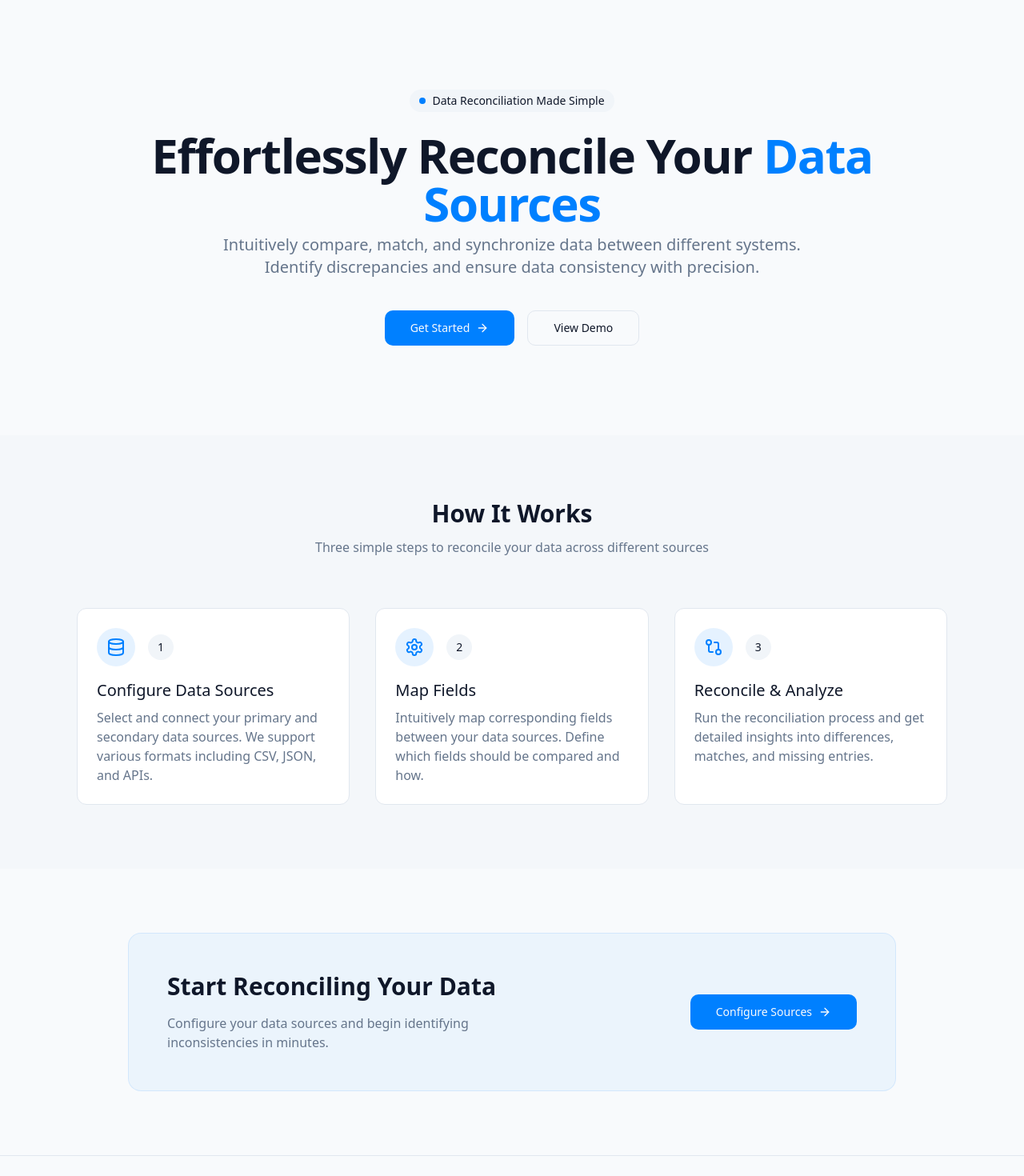
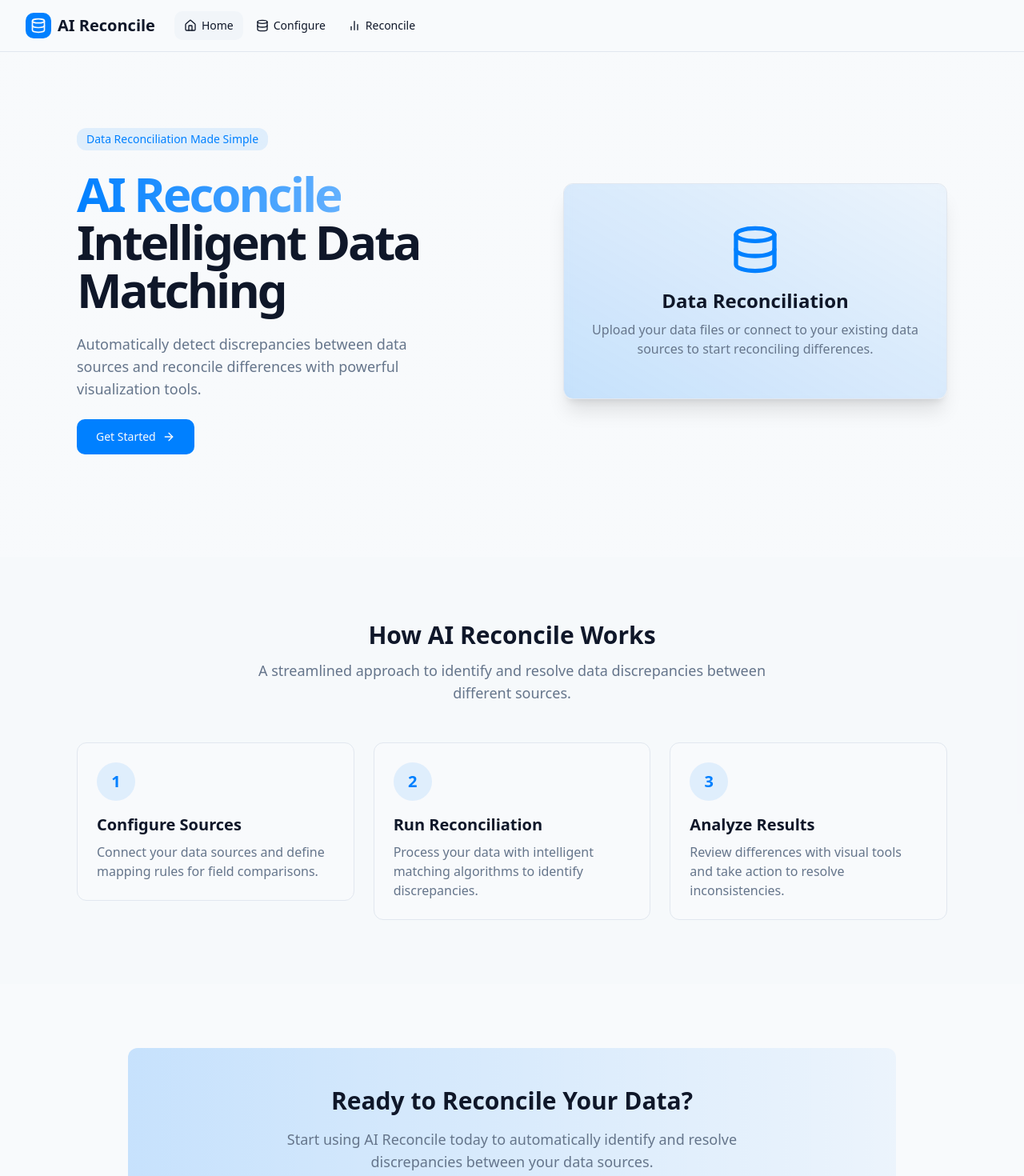
Before and after one commit to DWilko85/tdrecons, a React (Vite) app: page / in a window 1280 px wide. Shown: the top 1470 px of the page at 80% size. Built offline with nearby package versions, Linux system fonts and the light colour scheme.

Commit message:
Rename: Product to AI Reconcile
Rename the product to AI Reconcile.

```diff
--- a/src/components/Navbar.tsx
+++ b/src/components/Navbar.tsx
@@ -1,97 +1,58 @@
 
-import React, { useState, useEffect } from "react";
+import React from "react";
 import { Link, useLocation } from "react-router-dom";
+import { Button } from "@/components/ui/button";
+import { Database, BarChart2, Home } from "lucide-react";
 import { cn } from "@/lib/utils";
-import { Database, Home, Settings } from "lucide-react";
 
-// Added RouteAwareNavbar wrapper
-const Navbar: React.FC = () => {
-  return <RouteAwareNavbar />;
+export interface NavbarProps {
+  className?: string;
+}
+
+const Navbar: React.FC<NavbarProps> = ({ className }) => {
+  // A small trick to not try to use useLocation at the top level which would cause an error
+  // when we render this component in App.tsx outside of a Router context
+  return <RouteAwareNavbar className={className} />;
 };
 
-// Components that use router hooks are separated
-const RouteAwareNavbar: React.FC = () => {
+// This component is only rendered when inside a Router context
+const RouteAwareNavbar = ({ className }: NavbarProps) => {
   const location = useLocation();
-  const [scrolled, setScrolled] = useState(false);
-
-  useEffect(() => {
-    const handleScroll = () => {
-      const isScrolled = window.scrollY > 10;
-      if (isScrolled !== scrolled) {
-        setScrolled(isScrolled);
-      }
-    };
-
-    window.addEventListener("scroll", handleScroll);
-    return () => {
-      window.removeEventListener("scroll", handleScroll);
-    };
-  }, [scrolled]);
-
-  const navItems = [
-    { name: "Home", path: "/", icon: <Home className="w-4 h-4" /> },
-    { name: "Configure", path: "/configure", icon: <Settings className="w-4 h-4" /> },
-    { name: "Reconcile", path: "/reconcile", icon: <Database className="w-4 h-4" /> },
-  ];
 
   return (
-    <nav
-      className={cn(
-        "fixed top-0 w-full z-50 transition-all-300",
-        scrolled
-          ? "bg-white/80 backdrop-blur-lg border-b shadow-sm py-3"
-          : "bg-transparent py-5"
-      )}
-    >
-      <div className="container mx-auto px-4 sm:px-6 lg:px-8">
-        <div className="flex justify-between items-center">
-          <Link
-            to="/"
-            className="flex items-center space-x-2 text-primary font-medium text-lg"
-          >
-            <div className="w-8 h-8 rounded-md bg-primary/10 flex items-center justify-center">
-              <Database className="w-5 h-5 text-primary" />
+    <header className={cn("fixed top-0 left-0 right-0 z-50 bg-background/90 backdrop-blur-sm border-b", className)}>
+      <div className="container flex h-16 items-center justify-between">
+        <div className="flex items-center gap-6">
+          <Link to="/" className="flex items-center gap-2">
+            <div className="rounded-md bg-primary p-1.5">
+              <Database className="h-5 w-5 text-primary-foreground" />
             </div>
-            <span className="font-semibold">DataSync</span>
+            <span className="text-xl font-bold">AI Reconcile</span>
           </Link>
 
-          <div className="hidden md:flex space-x-1">
-            {navItems.map((item) => (
-              <Link
-                key={item.path}
-                to={item.path}
-                className={cn(
-                  "flex items-center px-4 py-2 rounded-full text-sm font-medium transition-all-200 focus-ring",
-                  location.pathname === item.path
-                    ? "bg-primary text-primary-foreground"
-                    : "text-foreground/70 hover:text-foreground hover:bg-secondary"
-                )}
-              >
-                <span className="mr-2">{item.icon}</span>
-                {item.name}
+          <nav className="hidden md:flex items-center gap-1">
+            <Button asChild variant={location.pathname === "/" ? "secondary" : "ghost"} size="sm" className="gap-1.5">
+              <Link to="/">
+                <Home className="h-4 w-4" />
+                Home
               </Link>
-            ))}
-          </div>
-
-          <div className="md:hidden flex space-x-1">
-            {navItems.map((item) => (
-              <Link
-                key={item.path}
-                to={item.path}
-                className={cn(
-                  "flex items-center p-2 rounded-full transition-all-200 focus-ring",
-                  location.pathname === item.path
-                    ? "bg-primary text-primary-foreground"
-                    : "text-foreground/70 hover:text-foreground hover:bg-secondary"
-                )}
-              >
-                {item.icon}
+            </Button>
+            <Button asChild variant={location.pathname === "/configure" ? "secondary" : "ghost"} size="sm" className="gap-1.5">
+              <Link to="/configure">
+                <Database className="h-4 w-4" />
+                Configure
               </Link>
-            ))}
-          </div>
+            </Button>
+            <Button asChild variant={location.pathname === "/reconcile" ? "secondary" : "ghost"} size="sm" className="gap-1.5">
+              <Link to="/reconcile">
+                <BarChart2 className="h-4 w-4" />
+                Reconcile
+              </Link>
+            </Button>
+          </nav>
         </div>
       </div>
-    </nav>
+    </header>
   );
 };
 
--- a/src/pages/Configure.tsx
+++ b/src/pages/Configure.tsx
@@ -38,7 +38,7 @@ const Configure = () => {
         <div className="container max-w-6xl">
           <AnimatedTransition type="slide-down" delay={0.1}>
             <div className="text-center max-w-3xl mx-auto">
-              <h1 className="text-3xl font-bold mb-3">Configure Data Sources</h1>
+              <h1 className="text-3xl font-bold mb-3">AI Reconcile: Configure Data Sources</h1>
               <p className="text-muted-foreground text-lg">
                 Set up your data sources and field mappings to begin the reconciliation process
               </p>
--- a/src/pages/Index.tsx
+++ b/src/pages/Index.tsx
@@ -1,103 +1,115 @@
 
 import React from "react";
-import { Link } from "react-router-dom";
+import { useNavigate } from "react-router-dom";
 import { Button } from "@/components/ui/button";
-import { ArrowRight, Database, GitCompare, Settings } from "lucide-react";
+import { Database, ArrowRight } from "lucide-react";
+import Navbar from "@/components/Navbar";
 import AnimatedTransition from "@/components/AnimatedTransition";
-import { cn } from "@/lib/utils";
 
 const Index = () => {
+  const navigate = useNavigate();
+
   return (
-    <div className="min-h-screen flex flex-col">
+    <div className="min-h-screen">
+      <Navbar />
+
       {/* Hero Section */}
-      <section className="flex-1 flex flex-col items-center justify-center px-4 py-20 md:py-28">
-        <AnimatedTransition
-          type="slide-up"
-          delay={0.1}
-          className="container max-w-5xl text-center space-y-6"
-        >
-          <div className="space-y-2">
-            <div className="inline-flex items-center rounded-full px-3 py-1 text-sm font-medium bg-secondary text-secondary-foreground mb-4">
-              <span className="flex h-2 w-2 rounded-full bg-primary mr-2"></span>
+      <section className="pt-32 pb-20 md:pt-40 md:pb-32 bg-gradient-to-b from-background to-background/90">
+        <div className="container max-w-6xl">
+          <div className="grid grid-cols-1 lg:grid-cols-2 gap-12 items-center">
+            <AnimatedTransition type="slide-right">
+              <div className="space-y-6">
+                <div className="inline-block rounded-lg bg-primary/10 px-3 py-1 text-sm text-primary">
                   Data Reconciliation Made Simple
                 </div>
+                <h1 className="text-4xl md:text-5xl lg:text-6xl font-bold leading-tight tracking-tighter">
+                  <span className="bg-gradient-to-r from-primary to-primary/60 bg-clip-text text-transparent">AI Reconcile</span>
+                  <br />
+                  Intelligent Data Matching
+                </h1>
+                <p className="text-lg text-muted-foreground max-w-md">
+                  Automatically detect discrepancies between data sources and reconcile differences with powerful visualization tools.
+                </p>
 
-            <h1 className="text-4xl md:text-5xl lg:text-6xl font-bold tracking-tight">
-              Effortlessly Reconcile Your <span className="text-primary">Data Sources</span>
-            </h1>
+                <div className="flex flex-wrap gap-4">
+                  <Button
+                    size="lg"
+                    className="gap-2 px-6"
+                    onClick={() => navigate('/configure')}
+                  >
+                    Get Started
+                    <ArrowRight className="h-4 w-4" />
+                  </Button>
+                </div>
+              </div>
+            </AnimatedTransition>
 
-            <p className="mt-6 text-lg md:text-xl text-muted-foreground max-w-3xl mx-auto">
-              Intuitively compare, match, and synchronize data between different systems.
-              Identify discrepancies and ensure data consistency with precision.
+            <AnimatedTransition type="slide-up" delay={0.3}>
+              <div className="lg:pl-10">
+                <div className="aspect-video relative overflow-hidden rounded-lg border shadow-xl">
+                  <div className="absolute inset-0 bg-gradient-to-tr from-primary/20 to-primary/5 backdrop-blur-sm">
+                    <div className="flex h-full flex-col items-center justify-center p-6 text-center">
+                      <Database className="h-16 w-16 mb-4 text-primary" />
+                      <h3 className="text-2xl font-bold mb-2">Data Reconciliation</h3>
+                      <p className="text-muted-foreground max-w-md">
+                        Upload your data files or connect to your existing data sources to start reconciling differences.
                       </p>
                     </div>
-
-          <div className="flex flex-col sm:flex-row items-center justify-center gap-4 pt-4">
-            <Button asChild size="lg" className="px-8 gap-2">
-              <Link to="/configure">
-                Get Started
-                <ArrowRight className="h-4 w-4" />
-              </Link>
-            </Button>
-            <Button asChild variant="outline" size="lg" className="px-8">
-              <Link to="/reconcile">
-                View Demo
-              </Link>
-            </Button>
+                  </div>
+                </div>
               </div>
             </AnimatedTransition>
+          </div>
+        </div>
       </section>
 
       {/* Features Section */}
-      <section className="bg-secondary/50 py-20">
+      <section className="py-20 bg-muted/30">
         <div className="container max-w-6xl">
-          <AnimatedTransition type="slide-up" delay={0.2}>
-            <div className="text-center mb-16">
-              <h2 className="text-3xl font-bold">How It Works</h2>
-              <p className="text-muted-foreground mt-3 max-w-2xl mx-auto">
-                Three simple steps to reconcile your data across different sources
+          <AnimatedTransition type="fade">
+            <div className="text-center mb-12">
+              <h2 className="text-3xl font-bold mb-3">How AI Reconcile Works</h2>
+              <p className="text-muted-foreground text-lg max-w-2xl mx-auto">
+                A streamlined approach to identify and resolve data discrepancies between different sources.
               </p>
             </div>
           </AnimatedTransition>
 
-          <div className="grid grid-cols-1 md:grid-cols-3 gap-8">
-            <AnimatedTransition
-              type="scale"
-              delay={0.3}
-              className="flex flex-col"
-            >
-              <FeatureCard
-                icon={<Database className="h-6 w-6" />}
-                step={1}
-                title="Configure Data Sources"
-                description="Select and connect your primary and secondary data sources. We support various formats including CSV, JSON, and APIs."
-              />
+          <div className="grid grid-cols-1 md:grid-cols-3 gap-6">
+            <AnimatedTransition type="slide-up" delay={0.1}>
+              <div className="bg-background rounded-lg border p-6">
+                <div className="h-12 w-12 rounded-full bg-primary/10 flex items-center justify-center mb-4">
+                  <span className="text-xl font-bold text-primary">1</span>
+                </div>
+                <h3 className="text-xl font-semibold mb-2">Configure Sources</h3>
+                <p className="text-muted-foreground">
+                  Connect your data sources and define mapping rules for field comparisons.
+                </p>
+              </div>
             </AnimatedTransition>
 
-            <AnimatedTransition
-              type="scale"
-              delay={0.4}
-              className="flex flex-col"
-            >
-              <FeatureCard
-                icon={<Settings className="h-6 w-6" />}
-                step={2}
-                title="Map Fields"
-                description="Intuitively map corresponding fields between your data sources. Define which fields should be compared and how."
-              />
+            <AnimatedTransition type="slide-up" delay={0.2}>
+              <div className="bg-background rounded-lg border p-6">
+                <div className="h-12 w-12 rounded-full bg-primary/10 flex items-center justify-center mb-4">
+                  <span className="text-xl font-bold text-primary">2</span>
+                </div>
+                <h3 className="text-xl font-semibold mb-2">Run Reconciliation</h3>
+                <p className="text-muted-foreground">
+                  Process your data with intelligent matching algorithms to identify discrepancies.
+                </p>
+              </div>
             </AnimatedTransition>
 
-            <AnimatedTransition
-              type="scale"
-              delay={0.5}
-              className="flex flex-col"
-            >
-              <FeatureCard
-                icon={<GitCompare className="h-6 w-6" />}
-                step={3}
-                title="Reconcile & Analyze"
-                description="Run the reconciliation process and get detailed insights into differences, matches, and missing entries."
-              />
+            <AnimatedTransition type="slide-up" delay={0.3}>
+              <div className="bg-background rounded-lg border p-6">
+                <div className="h-12 w-12 rounded-full bg-primary/10 flex items-center justify-center mb-4">
+                  <span className="text-xl font-bold text-primary">3</span>
+                </div>
+                <h3 className="text-xl font-semibold mb-2">Analyze Results</h3>
+                <p className="text-muted-foreground">
+                  Review differences with visual tools and take action to resolve inconsistencies.
+                </p>
+              </div>
             </AnimatedTransition>
           </div>
         </div>
@@ -105,61 +117,25 @@ const Index = () => {
 
       {/* CTA Section */}
       <section className="py-20">
-        <AnimatedTransition type="fade" delay={0.2}>
         <div className="container max-w-5xl">
-            <div className="rounded-2xl bg-primary/5 border border-primary/10 p-8 md:p-12">
-              <div className="flex flex-col md:flex-row items-center justify-between gap-8">
-                <div className="space-y-4 text-center md:text-left">
-                  <h2 className="text-2xl md:text-3xl font-bold">Start Reconciling Your Data</h2>
-                  <p className="text-muted-foreground max-w-md">
-                    Configure your data sources and begin identifying inconsistencies in minutes.
+          <AnimatedTransition type="scale">
+            <div className="bg-gradient-to-r from-primary/20 to-primary/5 rounded-xl p-8 md:p-12 text-center">
+              <h2 className="text-3xl font-bold mb-4">Ready to Reconcile Your Data?</h2>
+              <p className="text-lg text-muted-foreground mb-8 max-w-2xl mx-auto">
+                Start using AI Reconcile today to automatically identify and resolve discrepancies between your data sources.
               </p>
-                </div>
-                <Button asChild size="lg" className="min-w-40 gap-2">
-                  <Link to="/configure">
-                    Configure Sources
+              <Button
+                size="lg"
+                className="gap-2 px-8"
+                onClick={() => navigate('/configure')}
+              >
+                Get Started
                 <ArrowRight className="h-4 w-4" />
-                  </Link>
               </Button>
             </div>
+          </AnimatedTransition>
         </div>
-          </div>
-        </AnimatedTransition>
       </section>
-
-      {/* Footer */}
-      <footer className="border-t">
-        <div className="container py-8 text-center text-sm text-muted-foreground">
-          <p>© {new Date().getFullYear()} DataSync. All rights reserved.</p>
-        </div>
-      </footer>
-    </div>
-  );
-};
-
-interface FeatureCardProps {
-  icon: React.ReactNode;
-  step: number;
-  title: string;
-  description: string;
-}
-
-const FeatureCard: React.FC<FeatureCardProps> = ({ icon, step, title, description }) => {
-  return (
-    <div className={cn(
-      "rounded-lg border bg-card p-6 text-card-foreground flex flex-col h-full",
-      "transition-all-200 card-hover"
-    )}>
-      <div className="flex items-center gap-4 mb-4">
-        <div className="w-12 h-12 rounded-full bg-primary/10 flex items-center justify-center text-primary">
-          {icon}
-        </div>
-        <div className="flex items-center justify-center w-8 h-8 rounded-full bg-secondary text-secondary-foreground font-medium text-sm">
-          {step}
-        </div>
-      </div>
-      <h3 className="text-xl font-medium mb-2">{title}</h3>
-      <p className="text-muted-foreground">{description}</p>
     </div>
   );
 };
--- a/src/pages/Reconcile.tsx
+++ b/src/pages/Reconcile.tsx
@@ -1,4 +1,3 @@
-
 import React, { useEffect, useState } from "react";
 import { Link, useNavigate } from "react-router-dom";
 import Navbar from "@/components/Navbar";
@@ -68,7 +67,7 @@ const Reconcile = () => {
                     </Link>
                   </Button>
                 </div>
-                <h1 className="text-3xl font-bold">Reconciliation Results</h1>
+                <h1 className="text-3xl font-bold">AI Reconcile: Results</h1>
               </div>
 
               <Button
@@ -167,7 +166,7 @@ const Reconcile = () => {
           {showLoadingState && reconciliationResults.length === 0 ? (
             <div className="text-center py-20">
               <RefreshCw className="h-10 w-10 text-muted-foreground mx-auto mb-4 animate-spin" />
-              <h2 className="text-xl font-medium mb-2">Processing Data</h2>
+              <h2 className="text-xl font-medium mb-2">AI Reconcile Processing</h2>
               <p className="text-muted-foreground mb-6">Please wait while we reconcile your data sources...</p>
               <Button
                 variant="outline"
@@ -186,7 +185,7 @@ const Reconcile = () => {
             <div className="text-center py-20">
               <Database className="h-10 w-10 text-muted-foreground mx-auto mb-4" />
               <h2 className="text-xl font-medium mb-2">No Results Available</h2>
-              <p className="text-muted-foreground mb-6">Configure your data sources to start the reconciliation process</p>
+              <p className="text-muted-foreground mb-6">Configure your data sources to start the AI reconciliation process</p>
               <Button
                 className="mx-auto"
                 onClick={() => navigate("/configure")}
```
Lines whose indentation alone changed are shown as unchanged.
